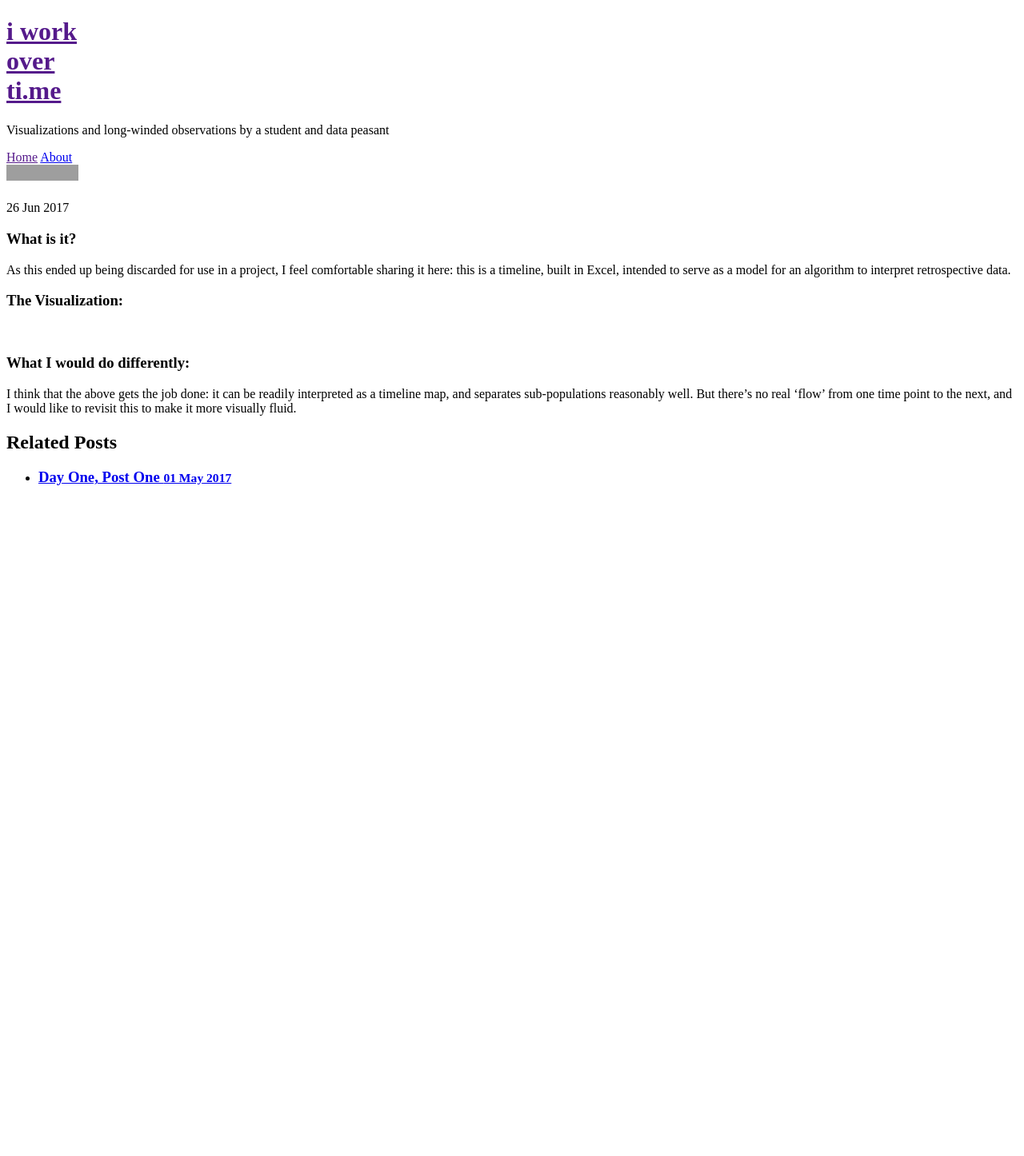
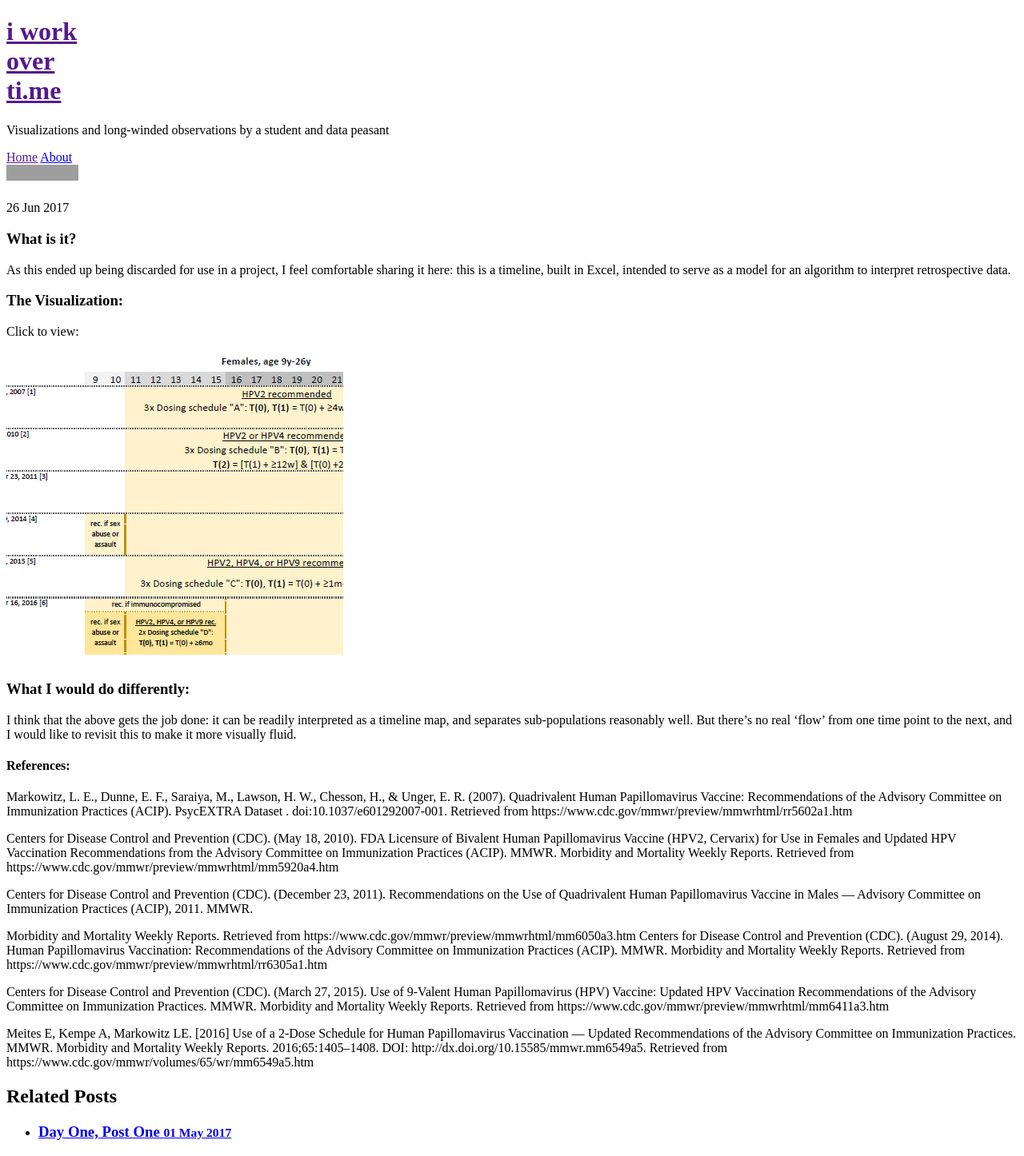
Before and after one commit to rich-ard/rich-ard.github.io, a Jekyll site: the page built from _posts/2017-6-26-HPV-timeline.md, in a window 1280 px wide. Shown: the whole page at 80% size. Built offline with Jekyll 4.4.1, drawn with Linux system fonts in a browser that asks for light colours; our own code applies the rules of GitHub Pages for plain Markdown files; before the commit the page ends 900 px from its top, so only the background shows below that; grey boxes are pictures that could not be loaded.

Commit message:
Update 2017-6-26-HPV-timeline.md
Images added.

```diff
--- a/_posts/2017-6-26-HPV-timeline.md
+++ b/_posts/2017-6-26-HPV-timeline.md
@@ -9,8 +9,30 @@ As this ended up being discarded for use in a project, I feel comfortable sharin
 
 ### The Visualization:
 
-<img src="">
+Click to view:
+
+[![Preview of HPV timeline](/assets/6-26-HPV-Timeline-snapshot.png)](/assets/6-26-HPV-Timeline.png)
 
 ### What I would do differently:
 
 I think that the above gets the job done: it can be readily interpreted as a timeline map, and separates sub-populations reasonably well. But there's no real 'flow' from one time point to the next, and I would like to revisit this to make it more visually fluid.
+
+#### References:
+
+Markowitz, L. E., Dunne, E. F., Saraiya, M., Lawson, H. W., Chesson, H., & Unger, E. R. (2007). Quadrivalent Human Papillomavirus Vaccine: Recommendations of the Advisory Committee on Immunization Practices (ACIP). PsycEXTRA
+Dataset . doi:10.1037/e601292007‐001. Retrieved from https://www.cdc.gov/mmwr/preview/mmwrhtml/rr5602a1.htm
+
+Centers for Disease Control and Prevention (CDC). (May 18, 2010). FDA Licensure of Bivalent Human Papillomavirus Vaccine (HPV2, Cervarix) for Use in Females and Updated HPV Vaccination Recommendations from the Advisory
+Committee on Immunization Practices (ACIP). MMWR. Morbidity and Mortality Weekly Reports. Retrieved from https://www.cdc.gov/mmwr/preview/mmwrhtml/mm5920a4.htm
+
+Centers for Disease Control and Prevention (CDC). (December 23, 2011). Recommendations on the Use of Quadrivalent Human Papillomavirus Vaccine in Males — Advisory Committee on Immunization Practices (ACIP), 2011. MMWR.
+
+Morbidity and Mortality Weekly Reports. Retrieved from https://www.cdc.gov/mmwr/preview/mmwrhtml/mm6050a3.htm
+Centers for Disease Control and Prevention (CDC). (August 29, 2014). Human Papillomavirus Vaccination: Recommendations of the Advisory Committee on Immunization Practices (ACIP). MMWR. Morbidity and Mortality Weekly
+Reports. Retrieved from https://www.cdc.gov/mmwr/preview/mmwrhtml/rr6305a1.htm
+
+Centers for Disease Control and Prevention (CDC). (March 27, 2015). Use of 9‐Valent Human Papillomavirus (HPV) Vaccine: Updated HPV Vaccination Recommendations of the Advisory Committee on Immunization Practices. MMWR.
+Morbidity and Mortality Weekly Reports. Retrieved from https://www.cdc.gov/mmwr/preview/mmwrhtml/mm6411a3.htm
+
+Meites E, Kempe A, Markowitz LE. [2016] Use of a 2‐Dose Schedule for Human Papillomavirus Vaccination — Updated Recommendations of the Advisory Committee on Immunization Practices. MMWR. Morbidity and Mortality
+Weekly Reports. 2016;65:1405–1408. DOI: http://dx.doi.org/10.15585/mmwr.mm6549a5. Retrieved from https://www.cdc.gov/mmwr/volumes/65/wr/mm6549a5.htm
```
